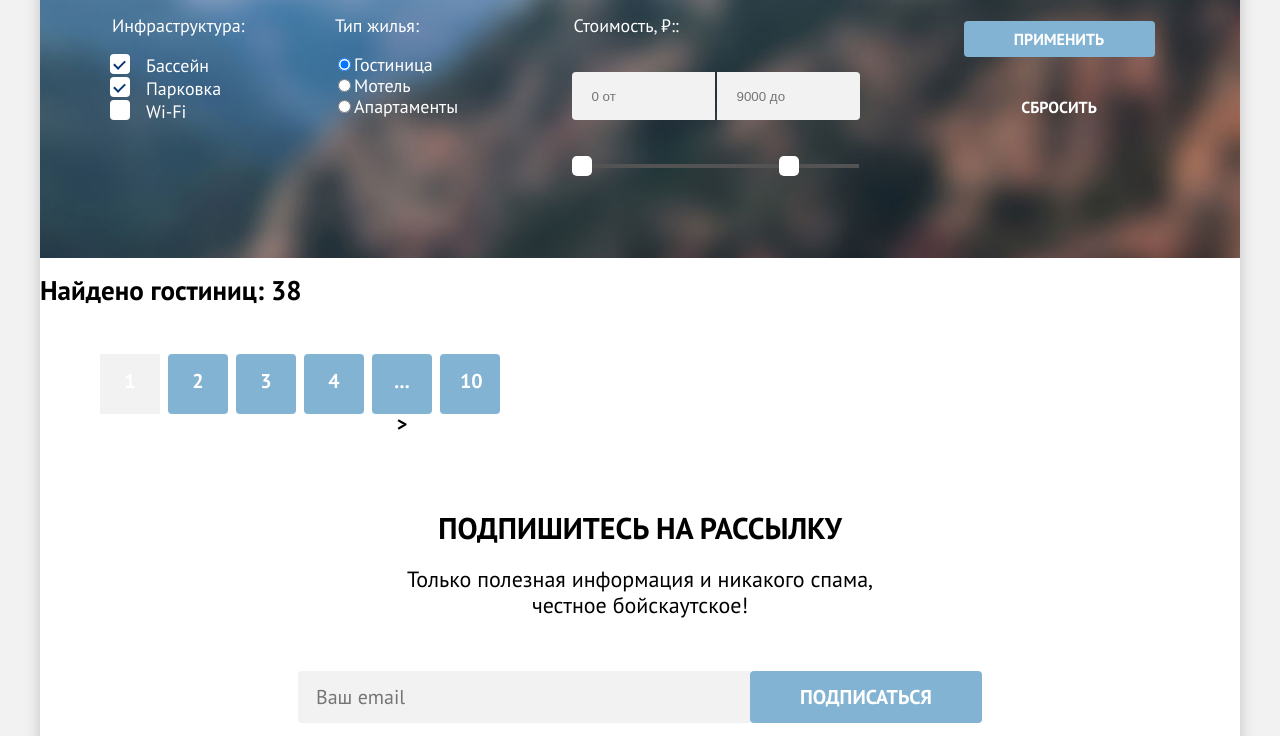
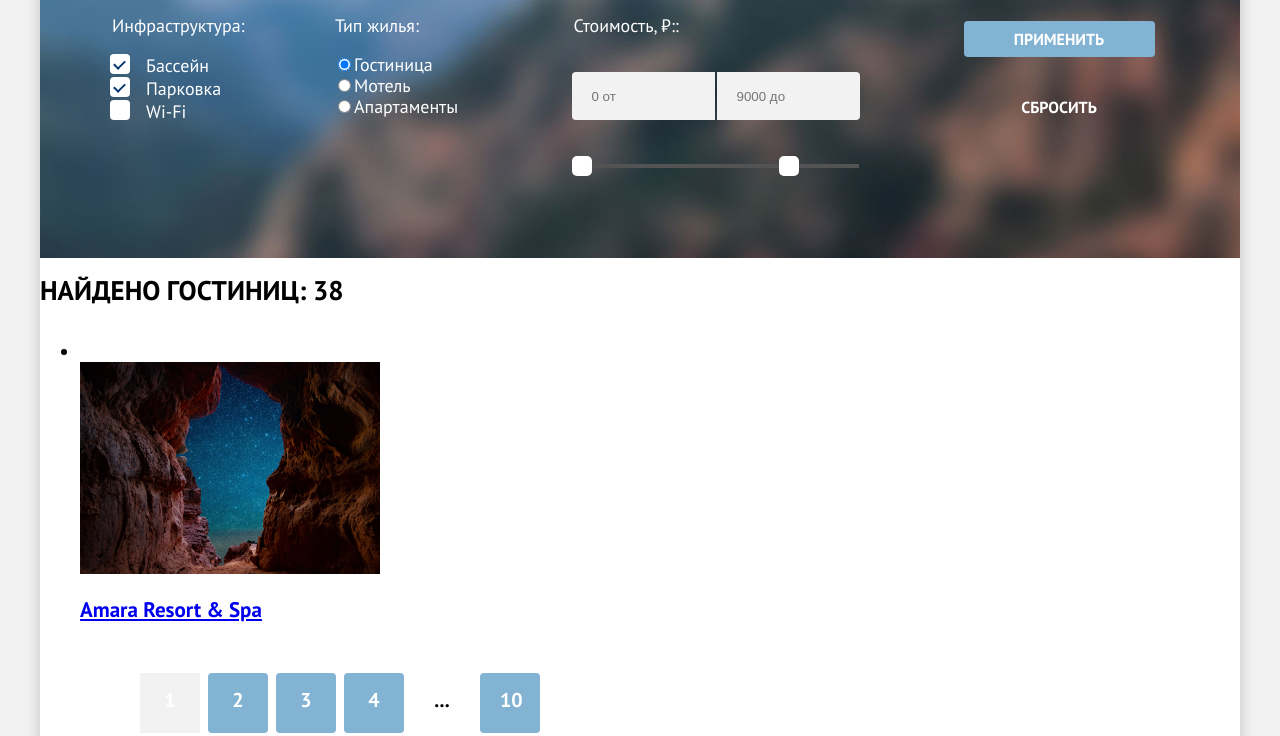
Before and after one commit to htmlacademy-htmlcss/2446305-sedona-1, a plain HTML site: page catalog.html in a window 1280 px wide. Shown: the part 209-945 px from the top of the page. Drawn offline with Linux system fonts and the light colour scheme.

Commit message:
Делает каталог

```diff
--- a/catalog.html
+++ b/catalog.html
@@ -124,16 +124,26 @@
                         </fieldset>
 
             </header>
-
+            </form>
 
             </section>
             <section class="search-results">
                 <h2 class="search-results-number">Найдено гостиниц: 38</h2>
 
+            </section>
+            <ul class="hotels-type">
+                <li class="hotel-list"></li>
+                <a class="hotel-link" href="hotel.html">
+                    <img class="hotel-image" src="./images/hotel-1.jpg" alt="Фото ущелья со звездным небом">
+                    <h3 class="hotel-title">Amara Resort & Spa</h3>
+                </a>
 
 
-            </form>
-            </h2>
+                </li>
+                </section>
+
+
+
 
                 <ul class="pagination">
                     <li class="pagination-list">
--- a/styles/style.css
+++ b/styles/style.css
@@ -842,6 +842,14 @@ html {
   text-align: center;
 }
 
+.search-results {
+  display: flex;
+}
+
+.search-results-number {
+  text-transform: uppercase;
+}
+
 .pagination {
   display: flex;
   list-style: none;
@@ -852,6 +860,7 @@ html {
 
 .pagination-current {
   background-color: #f2f2f2;
+  color: #000000;
 }
 
 .pagination-item {
@@ -888,6 +897,11 @@ html {
   padding: 19px 20px;
   line-height: 16px;
   text-decoration: none;
+}
+
+.pagination-next {
+  background-color: #ffffff;
+  color: #000000;
 }
 
 .inner-subscribe {
```
Also changed, not shown: images/hotel-1.jpg (added). Lines whose indentation alone changed are shown as unchanged.
